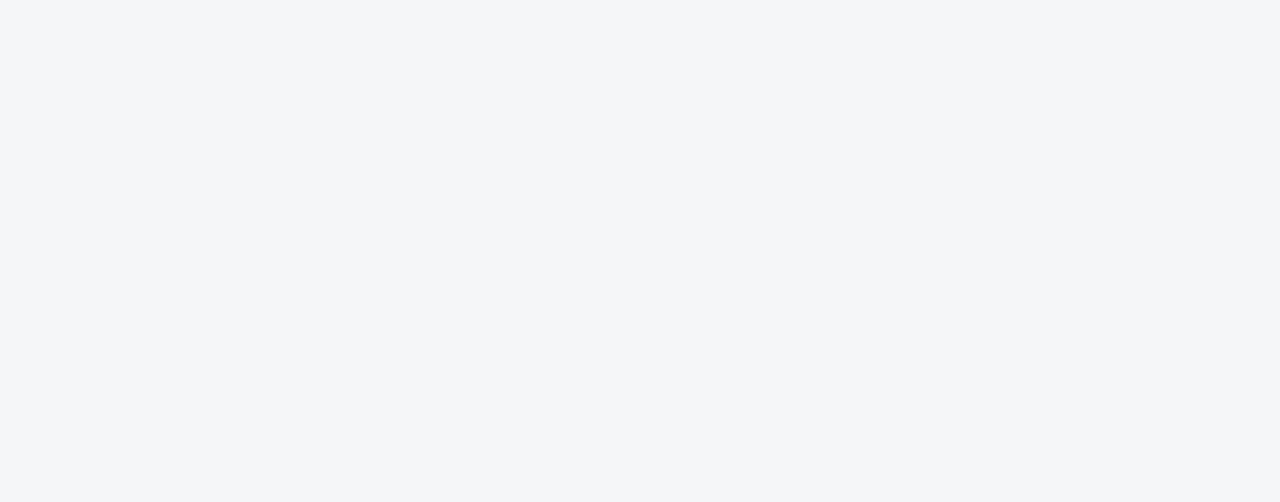
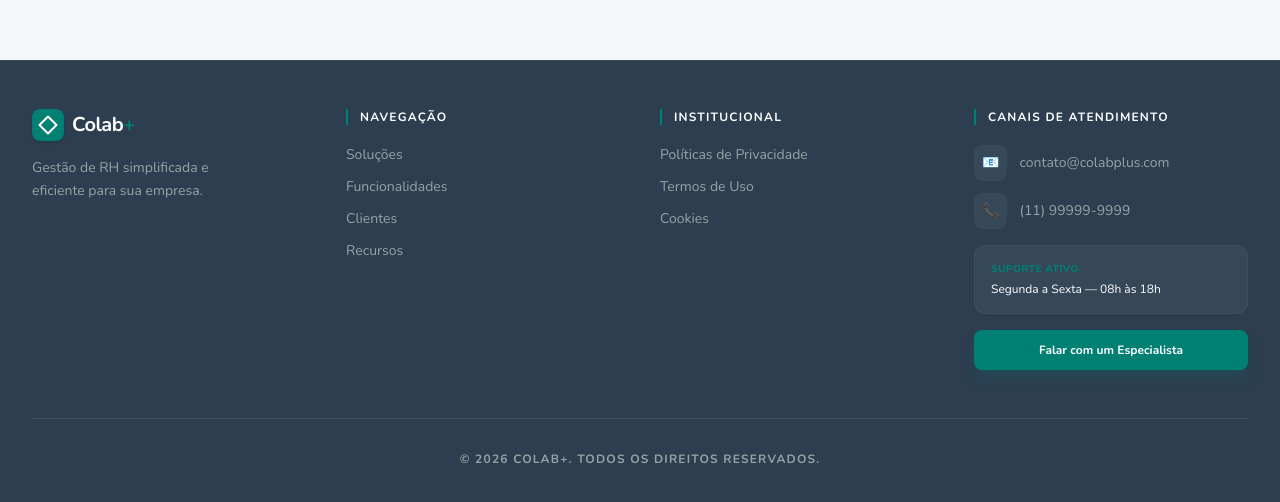
Before and after one commit to Grupo-05-Turma-JavaScript-10/sistema-cadastro-rh-FrontEnd, a React (Vite) app: page / in a window 1280 px wide. Shown: the part 740-1242 px from the top of the page. Before the commit the page ends 800 px from the top, so only its background shows below. Built offline with nearby package versions, Linux system fonts and the light colour scheme.

Commit message:
feat: cria componente Footer e configura exibição condicional no App

```diff
--- a/src/App.tsx
+++ b/src/App.tsx
@@ -1,36 +1,49 @@
-import { BrowserRouter, Routes, Route, useLocation } from 'react-router-dom';
-import { Sidebar } from './components/sidebar/Sidebar';
-import { Dashboard } from './pages/Dashboard';
-import { Cargos } from './pages/Cargos';
-import { LandingPage } from './pages/LandingPage';
+import { BrowserRouter, Routes, Route, useLocation } from "react-router-dom";
+import { Sidebar } from "./components/sidebar/Sidebar";
+import { Dashboard } from "./pages/Dashboard";
+import { Cargos } from "./pages/Cargos";
+import { LandingPage } from "./pages/LandingPage";
+import { Footer } from "./components/landing/Footer";
 
 function Layout() {
   const location = useLocation();
-  const isPublicPage = location.pathname === '/';
-
+  const isPublicPage = location.pathname === "/";
 
   return (
-      <div className="flex min-h-screen bg-background-light">
-
+    <div className="flex flex-col min-h-screen bg-background-light">
+      <div className="flex flex-1">
         {!isPublicPage && <Sidebar />}
 
+        <div
+          className={`flex-1 transition-all duration-300 ${
+            !isPublicPage
+              ? "ml-0 md:ml-64 p-4 md:p-8 pt-16 md:pt-8"
+              : "flex flex-col"
+          }`}
+        >
+          <Routes>
+            <Route path="/" element={<LandingPage />} />
+            <Route path="/dashboard" element={<Dashboard />} />
+            <Route path="/cargos" element={<Cargos />} />
 
-       <div className={`flex-1 transition-all duration-300 ${!isPublicPage ? 'ml-0 md:ml-64 p-4 md:p-8 pt-16 md:pt-8' : ''}`}>
-        <Routes>
-          <Route path="/" element={<LandingPage />} />
-          <Route path="/dashboard" element={<Dashboard />} />
-          <Route path="/cargos" element={<Cargos />} />
+            <Route
+              path="/colaboradores"
+              element={
+                <div className="p-8 text-corporate-slate italic">
+                  <h1>Em construção...</h1>
+                </div>
+              }
+            />
 
-          <Route path="/colaboradores" element={
-            <div><h1>Em construção...</h1></div>
-          } />
-
-            <Route path="*" element={<div>Página não encontrada</div>} />
+            <Route
+              path="*"
+              element={<div className="p-8">Página não encontrada</div>}
+            />
           </Routes>
         </div>
-
       </div>
-
+      {isPublicPage && <Footer />}
+    </div>
   );
 }
 
--- /dev/null
+++ b/src/components/landing/Footer.tsx
@@ -0,0 +1,145 @@
+export function Footer() {
+  return (
+    <footer className="bg-corporate-slate text-background-light border-t border-white/5 py-12 px-4 md:px-8 mt-auto">
+      <div className="container mx-auto grid grid-cols-1 md:grid-cols-4 gap-10">
+        <div className="flex flex-col gap-4">
+          <div className="flex items-center gap-2 cursor-pointer hover:opacity-90 transition-opacity">
+            <div className="bg-primary-teal w-8 h-8 rounded-lg flex items-center justify-center shadow-sm">
+              <div className="w-3.5 h-3.5 border-2 border-white rounded-[1px] transform rotate-45" />
+            </div>
+            <span className="text-xl font-bold text-white tracking-tight">
+              Colab<span className="text-primary-teal">+</span>
+            </span>
+          </div>
+          <p className="text-sm text-metallic-silver leading-relaxed max-w-50 font-medium">
+            Gestão de RH simplificada e eficiente para sua empresa.
+          </p>
+        </div>
+
+        <div>
+          <h3 className="text-white font-bold mb-5 uppercase text-xs tracking-widest border-l-2 border-primary-teal pl-3">
+            Navegação
+          </h3>
+          <ul className="space-y-3 text-sm">
+            <li>
+              <a
+                href="#solucoes"
+                className="text-metallic-silver hover:text-primary-teal transition-colors font-medium"
+              >
+                Soluções
+              </a>
+            </li>
+            <li>
+              <a
+                href="#funcionalidades"
+                className="text-metallic-silver hover:text-primary-teal transition-colors font-medium"
+              >
+                Funcionalidades
+              </a>
+            </li>
+            <li>
+              <a
+                href="#clientes"
+                className="text-metallic-silver hover:text-primary-teal transition-colors font-medium"
+              >
+                Clientes
+              </a>
+            </li>
+            <li>
+              <a
+                href="#recursos"
+                className="text-metallic-silver hover:text-primary-teal transition-colors font-medium"
+              >
+                Recursos
+              </a>
+            </li>
+          </ul>
+        </div>
+
+        <div>
+          <h3 className="text-white font-bold mb-5 uppercase text-xs tracking-widest border-l-2 border-primary-teal pl-3">
+            Institucional
+          </h3>
+          <ul className="space-y-3 text-sm">
+            <li>
+              <a
+                href="/privacidade"
+                className="text-metallic-silver hover:text-primary-teal transition-colors font-medium"
+              >
+                Políticas de Privacidade
+              </a>
+            </li>
+            <li>
+              <a
+                href="/termos"
+                className="text-metallic-silver hover:text-primary-teal transition-colors font-medium"
+              >
+                Termos de Uso
+              </a>
+            </li>
+            <li>
+              <a
+                href="/cookies"
+                className="text-metallic-silver hover:text-primary-teal transition-colors font-medium"
+              >
+                Cookies
+              </a>
+            </li>
+          </ul>
+        </div>
+
+        <div>
+          <h3 className="text-white font-bold mb-5 uppercase text-xs tracking-widest border-l-2 border-primary-teal pl-3">
+            Canais de Atendimento
+          </h3>
+          <div className="space-y-4">
+            <div className="flex flex-col gap-3">
+              <a
+                href="mailto:contato@colabplus.com"
+                className="group flex items-center gap-3 text-sm text-metallic-silver hover:text-primary-teal transition-colors"
+              >
+                <span className="bg-white/5 p-2 rounded-lg group-hover:bg-primary-teal/20">
+                  📧
+                </span>
+                contato@colabplus.com
+              </a>
+              <a
+                href="tel:+5511999999999"
+                className="group flex items-center gap-3 text-sm text-metallic-silver hover:text-primary-teal transition-colors"
+              >
+                <span className="bg-white/5 p-2 rounded-lg group-hover:bg-primary-teal/20">
+                  📞
+                </span>
+                (11) 99999-9999
+              </a>
+            </div>
+
+            <div className="bg-white/5 p-4 rounded-xl border border-white/5">
+              <p className="text-[10px] text-primary-teal uppercase font-extrabold tracking-wider mb-1">
+                Suporte Ativo
+              </p>
+              <p className="text-xs text-white font-medium">
+                Segunda a Sexta — 08h às 18h
+              </p>
+            </div>
+
+            <a
+              href="https://wa.me/5511999999999?text=Olá! Gostaria de falar com um especialista sobre o Colab+."
+              target="_blank"
+              rel="noopener noreferrer"
+              className="block w-full bg-primary-teal text-white text-center text-xs font-bold py-3 rounded-lg hover:brightness-110 active:scale-95 transition-all shadow-lg shadow-primary-teal/20"
+            >
+              Falar com um Especialista
+            </a>
+          </div>
+        </div>
+      </div>
+
+      <div className="container mx-auto border-t border-white/10 mt-12 pt-8 flex flex-col items-center text-xs text-metallic-silver font-bold uppercase tracking-widest text-center">
+        <p>
+          © {new Date().getFullYear()} Colab+. Todos os direitos reservados.
+        </p>
+      </div>
+    </footer>
+  );
+}
```
